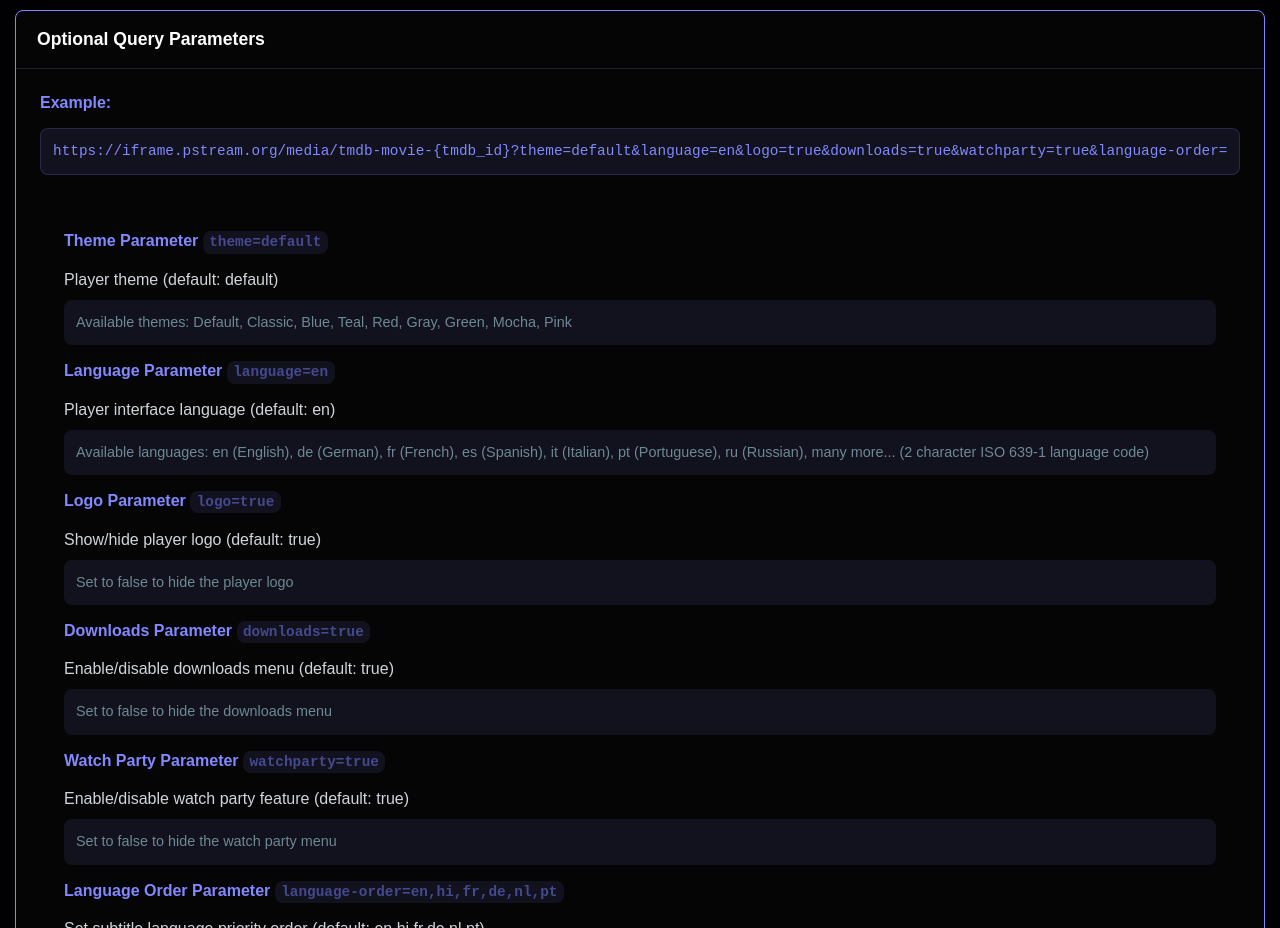
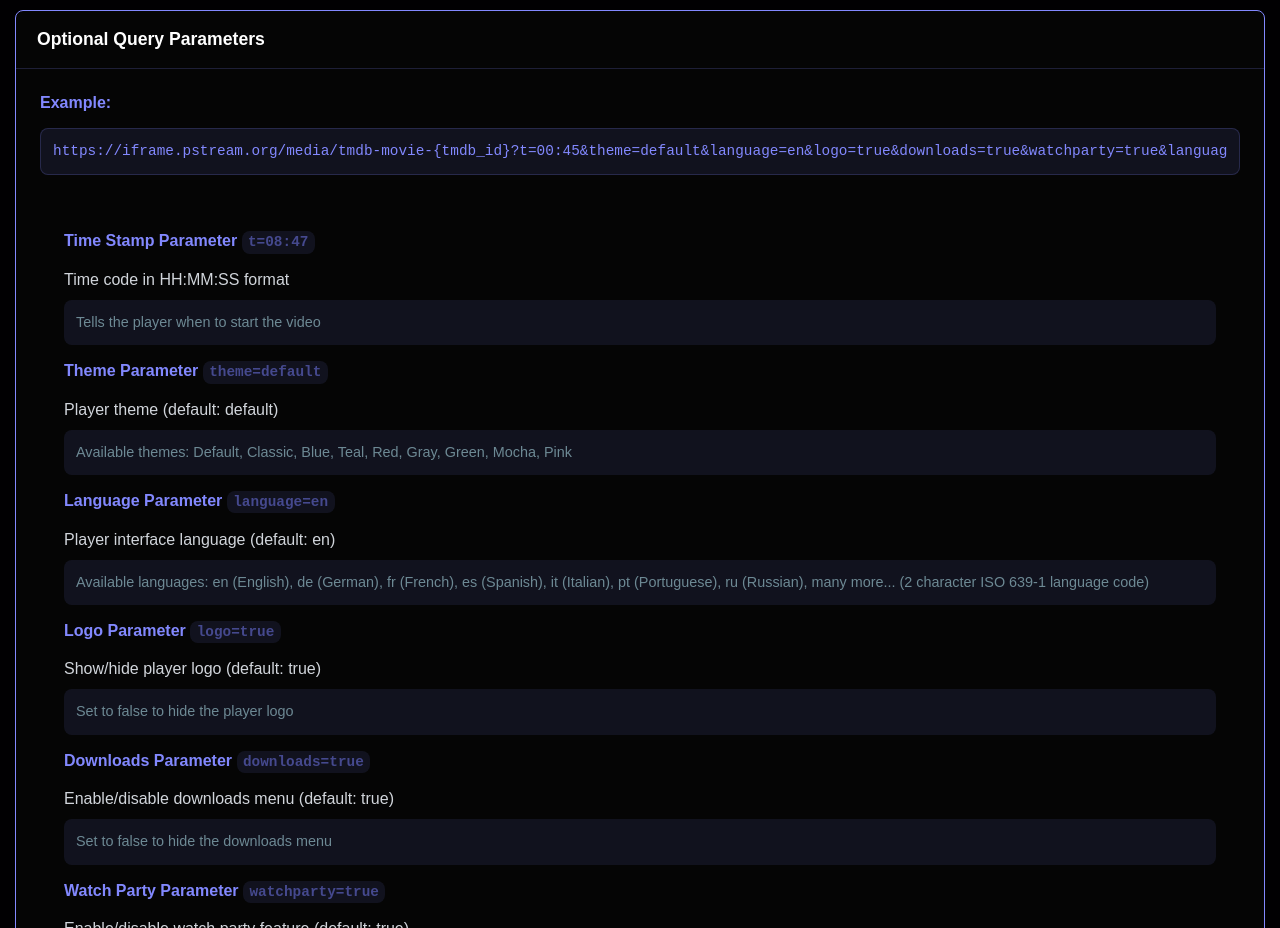
Before and after one commit to Pasithea0/embed-api-home, a website: page index.html in a window 1280 px wide. Shown: the part 2400-3328 px from the top of the page. Drawn offline with nearby package versions, Linux system fonts and the light colour scheme; a web font is replaced by a local one.

Commit message:
add timestamp param

```diff
--- a/index.html
+++ b/index.html
@@ -292,7 +292,7 @@
                           type="text"
                           class="text"
                           readonly=""
-                          value="https://iframe.pstream.org/media/tmdb-movie-{tmdb_id}?theme=default&language=en&logo=true&downloads=true&watchparty=true&language-order=en,hi,fr,de,nl,pt&allinone=true&scale=0.9&backlink=https://pstream.org&fedapi=true&interface-settings=true&tips=true"
+                          value="https://iframe.pstream.org/media/tmdb-movie-{tmdb_id}?t=00:45&theme=default&language=en&logo=true&downloads=true&watchparty=true&language-order=en,hi,fr,de,nl,pt&allinone=true&scale=0.9&backlink=https://pstream.org&fedapi=true&interface-settings=true&tips=true"
                         />
                       </div>
                       <button class="copy-btn">
@@ -300,6 +300,18 @@
                       </button>
                     </div>
                     <div class="card-body">
+                      <div class="row mt-3">
+                        <div class="col-12 col-md-6">
+                          <h6>
+                            Time Stamp Parameter
+                            <code>t=08:47</code>
+                          </h6>
+                          <p>Time code in HH:MM:SS format</p>
+                          <div class="text-muted">
+                            Tells the player when to start the video
+                          </div>
+                        </div>
+                      </div>
                       <div class="row mt-3">
                         <div class="col-12 col-md-6">
                           <h6>Theme Parameter <code>theme=default</code></h6>
```
